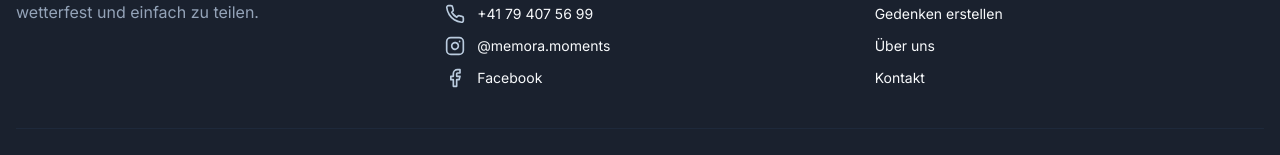
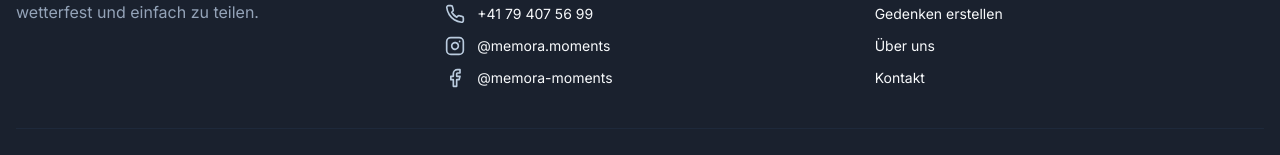
Before and after one commit to Marcowinni/ewige-erinnerung-portal, a React (Vite) app: page /agb in a window 1280 px wide. Shown: the part 4281-4436 px from the top of the page. Built offline with nearby package versions, Linux system fonts and the light colour scheme; a web font is replaced by a local one.

Commit message:
facebook text anpassen

```diff
--- a/src/components/Footer.tsx
+++ b/src/components/Footer.tsx
@@ -66,7 +66,7 @@ const Footer = () => {
                     rel="noopener noreferrer"
                     className="hover:underline"
                   >
-                    Facebook {/* Du kannst den Text anpassen, z.B. "Memora Moments auf Facebook" */}
+                    @memora-moments
                   </a>
                 </li>
               </ul>
```
